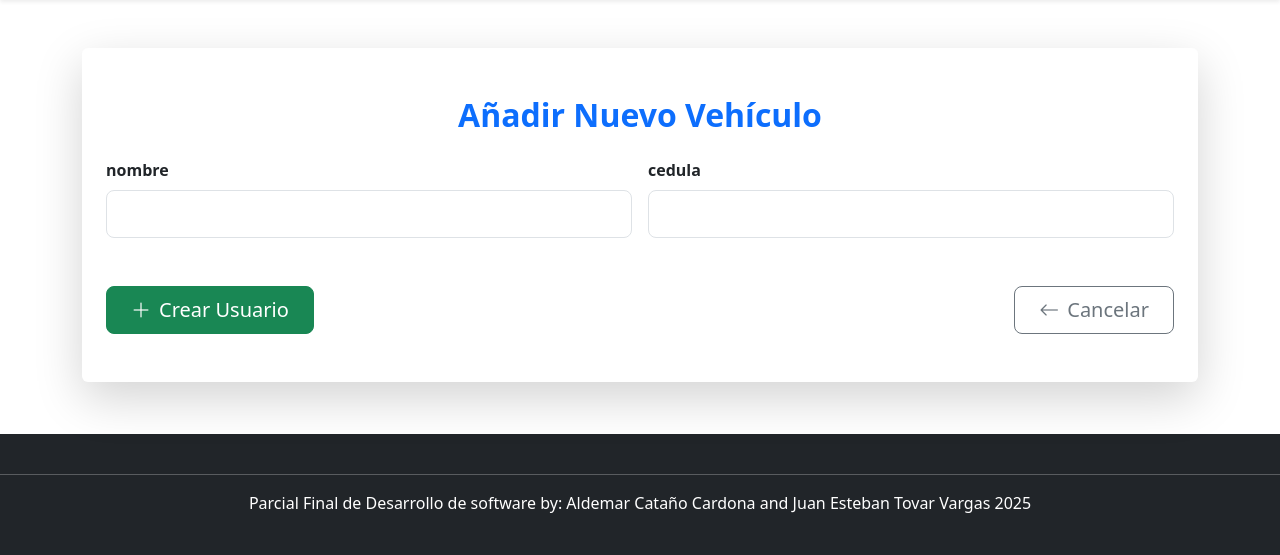
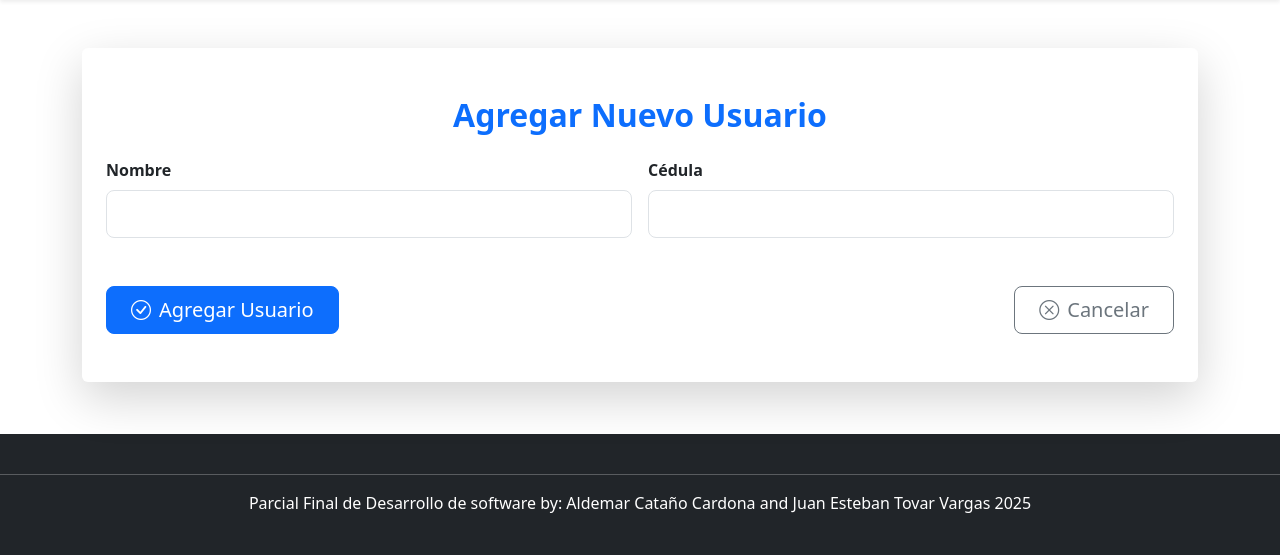
Before and after one commit to Aldemitar/PARCIAL_FINAL, a FastAPI app: page /usuarios/add in a window 1280 px wide. Shown: the part 245-800 px from the top of the page. Run offline with FastAPI, Linux system fonts and the light colour scheme; parts of the project's set-up code (start-up, migrations or seed data) failed here and were passed over.

Commit message:
Se modificó el html para agregar un usuario

```diff
--- a/templates/add_usuario.html
+++ b/templates/add_usuario.html
@@ -11,24 +11,24 @@
     <div class="container my-5">
         <div class="card shadow-lg border-0">
             <div class="card-body px-4 py-5">
-                <h2 class="card-title mb-4 text-primary text-center fw-semibold">Añadir Nuevo Vehículo</h2>
-                <form id="vehiculoForm" method="post" action="/usuarios/add" enctype="multipart/form-data" onsubmit="mostrarCarga()">
+                <h2 class="card-title mb-4 text-primary text-center fw-semibold">Agregar Nuevo Usuario</h2>
+                <form id="usuarioForm" method="post" action="/usuarios/add" onsubmit="mostrarCarga()">
                     <div class="row g-3">
                         <div class="col-md-6">
-                            <label for="nombre" class="form-label fw-semibold">nombre</label>
-                            <input type="text" id="nombre" name="nombre" class="form-control form-control-lg" required>
+                            <label for="nombre" class="form-label fw-semibold">Nombre</label>
+                            <input type="text" name="nombre" id="nombre" class="form-control form-control-lg" required>
                         </div>
                         <div class="col-md-6">
-                            <label for="cedula" class="form-label fw-semibold">cedula</label>
-                            <input type="number" id="cedula" name="cedula" class="form-control form-control-lg" required>
+                            <label for="cedula" class="form-label fw-semibold">Cédula</label>
+                            <input type="text" name="cedula" id="cedula" class="form-control form-control-lg" required>
                         </div>
                     </div>
                     <div class="d-flex justify-content-between align-items-center mt-5">
-                        <button id="submitBtn" type="submit" class="btn btn-success btn-lg px-4">
-                            <i class="bi bi-plus-lg me-2"></i>Crear Usuario
+                        <button id="submitBtn" type="submit" class="btn btn-primary btn-lg px-4">
+                            <i class="bi bi-check-circle me-2"></i>Agregar Usuario
                         </button>
-                        <a href="/usuarios_registro" class="btn btn-outline-secondary btn-lg px-4">
-                            <i class="bi bi-arrow-left me-2"></i>Cancelar
+                        <a href="/usuarios" class="btn btn-outline-secondary btn-lg px-4">
+                            <i class="bi bi-x-circle me-2"></i>Cancelar
                         </a>
                     </div>
                     <div id="pantallaCarga" class="text-center mt-5" style="display: none;">
```
